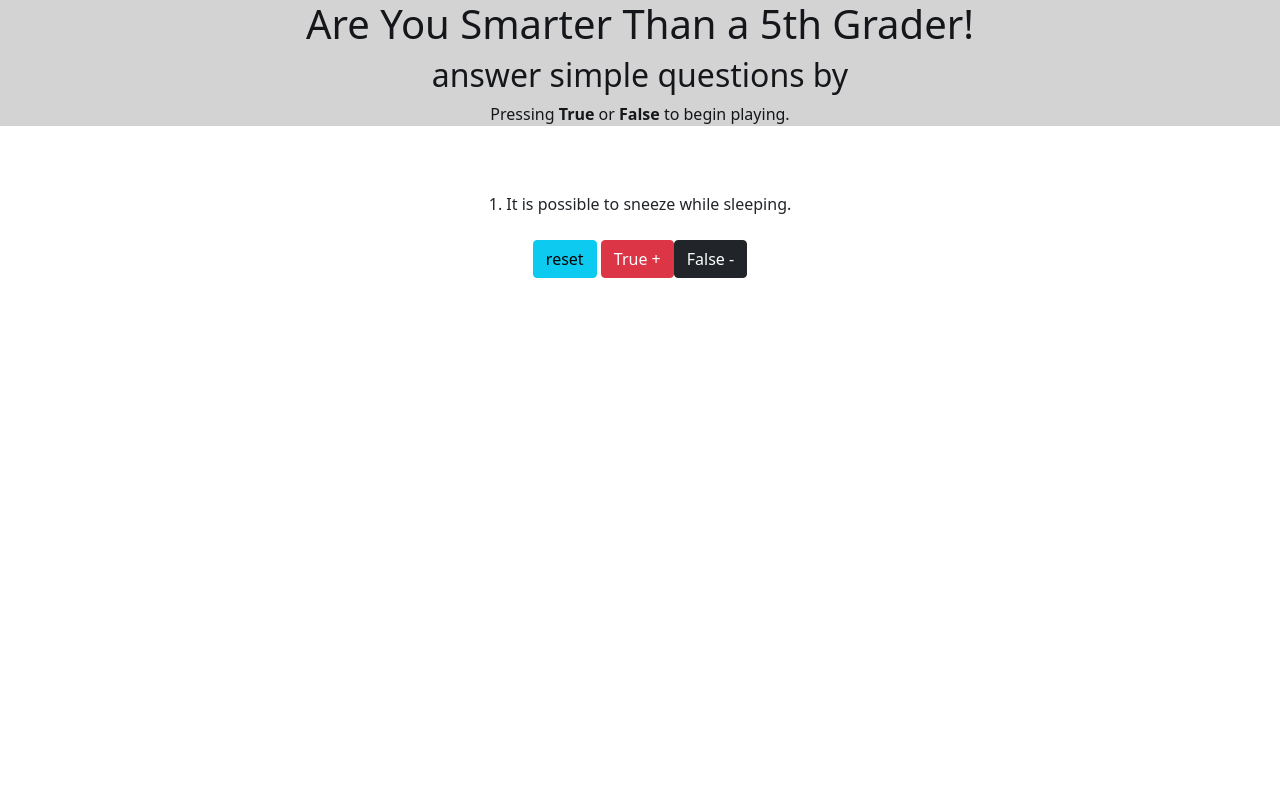
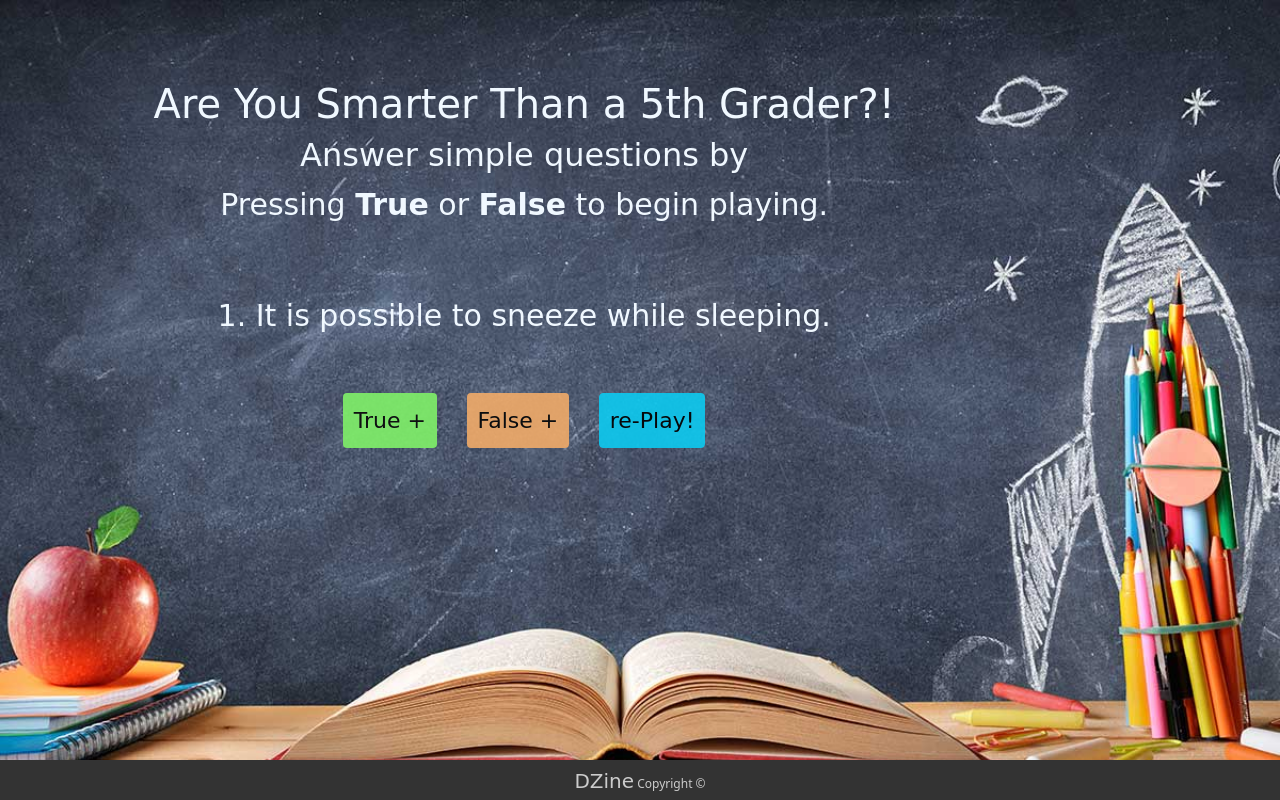
Before and after one commit to DavZep/Question_game, a plain HTML site: page Question_game.html in a window 1280 px wide. Drawn offline with nearby package versions, Linux system fonts and the light colour scheme; a web font is replaced by a local one.

Commit message:
styling js html

```diff
--- a/Question_game.html
+++ b/Question_game.html
@@ -5,141 +5,42 @@
     <meta charset="UTF-8">
     <meta http-equiv="X-UA-Compatible" content="IE=edge">
     <meta name="viewport" content="width=device-width, initial-scale=1.0">
+    <link rel="stylesheet" href="./assets/css/reset.css">
     <link href="https://cdn.jsdelivr.net/npm/bootstrap@5.1.3/dist/css/bootstrap.min.css" rel="stylesheet"
         integrity="sha384-1BmE4kWBq78iYhFldvKuhfTAU6auU8tT94WrHftjDbrCEXSU1oBoqyl2QvZ6jIW3" crossorigin="anonymous">
+    <link rel="stylesheet" type="text/css" href="./assets/css/style.css">
+    <link rel="icon" href="./assets/images/" type="image/x-con">
+    <link rel="preconnect" href="https://fonts.googleapis.com">
+    <link rel="preconnect" href="https://fonts.gstatic.com" crossorigin>
+    <link href="https://fonts.googleapis.com/css2?family=Fredericka+the+Great&display=swap" rel="stylesheet">
+    <link rel="preconnect" href="https://fonts.googleapis.com">
+    <link rel="preconnect" href="https://fonts.gstatic.com" crossorigin>
+    <link href="https://fonts.googleapis.com/css2?family=Hurricane&display=swap" rel="stylesheet">
     <title>Q Game</title>
-    <style>
-
-    </style>
 </head>
 
 <body>
-
-<div id="game-container" class="jumbotron jumbotron-fluid" align="center">
-    <div id=""class="alert-dark">
-        <h1>Are You Smarter Than a 5th Grader!</h1>
-        <h2>answer simple questions by</h2>
-        <p>Pressing <strong>True</strong> or <strong>False</strong> to begin playing.</p>
-    </div>
-    <div class=" alert" role="alert" id="alert"></div>
-    <div id="question-container"></div>
-    <br>
-    <button id="reset" class="btn btn-info">reset</button>
-
-</div>
-
-<script type="text/javascript">
-    var game = {
-        q1: ["1. It is possible to sneeze while sleeping.", "true"],//true or False answer
-        q2: ["2. Australia is a country as well as a continent.", "true"],
-        q3: ["3. Herbivore animals consume meat.", "true"],
-        q4: ["4. The national Flag of America has 50 stars.", "true"],
-        q5: ["5. Jupiter is the smallest planet in the solar system.", "true"],
-        q6: ["6. The Sahara desert is the biggest desert in the world.", "true"],
-        q7: ["7. Crocodiles shed tears when they eat food.", "true"],
-        q8: ["8. The US shares borders with three countries.", "true"],
-        q9: ["9. Sharks are mammals.", "true"],
-        q10: ["10. There are 365 days in a year.", "true"]
-    }
-
-    var currentQ = 1;
-    var score = 0;
-    var alertMessage = document.getElementById("alert");
-    var questionContainer = document.getElementById("question-container");
-    var gameContainer = document.getElementById("game-container");
-
-    var yesBtn = document.createElement("button")
-    yesBtn.textContent = "True +"
-    yesBtn.setAttribute("id", "true")
-    yesBtn.setAttribute("class", "btn btn-danger")
-    gameContainer.appendChild(yesBtn)
-
-    var noBtn = document.createElement("button")
-    noBtn.textContent = "False -"
-    noBtn.setAttribute("id", "false")
-    noBtn.setAttribute("class", "btn btn-dark")
-    gameContainer.appendChild(noBtn)
-
-
-
-    function showGameQuestion() {
-        questionContainer.textContent = game[`q${currentQ}`][0];
-    }
-    showGameQuestion()
-
-    function gameOver() {
-        alertMessage.classList.add("alert-primary");
-        alertMessage.textContent = ("You Scored " + score + "/10 Correct!")
-        if (score === 10) {
-            questionContainer.textContent = "Game Over! Congrats You're smarter than a 5th grader";
-        }else {
-            questionContainer.textContent = "Game Over! Fail You're NOT smarter than a 5th grader";
-        }
-    }
-
-    function reset() {
-        currentQ = 1;
-        score = [];
-        showGameQuestion()
-    }
-
-    var resetBtn = document.getElementById("reset")
-    resetBtn.onclick = function(event) {
-        reset()
-    }
-
-    document.addEventListener("click", function () {
-        alertMessage.classList.remove("alert-success", "alert-danger");
-        alertMessage.textContent = "";
-        if (currentQ === 10) {
-            gameOver();
-        }
-        else {
-            if (event.target.id === game[`q${currentQ}`][1]) {
-                score++
-                alertMessage.classList.add("alert-success");
-                alertMessage.textContent = "Correct!"
-            }
-            else {
-                alertMessage.classList.add("alert-danger");
-                alertMessage.textContent = "Wrong!"
-            }
-
-            currentQ++
-            showGameQuestion();
-        }
-    });
-
-
-    // document.onkeyup = function (e) {
-    //     var userAnswer = e.key.toLowerCase();
-
-    //     alertMessage.classList.remove("alert-success", "alert-danger");
-    //     alertMessage.textContent = "";
-    //     if (currentQ === 10) {
-    //         gameOver();
-    //     }
-    //     else {
-    //         if (userAnswer === game[`q${currentQ}`][1]) {
-    //             console.log(userAnswer)
-    //             score++
-    //             alertMessage.classList.add("alert-success");
-    //             alertMessage.textContent = "Correct!"
-    //         }
-    //         else {
-    //             alertMessage.classList.add("alert-danger");
-    //             alertMessage.textContent = "Wrong!"
-    //         }
-
-    //         currentQ++
-    //         showGameQuestion();
-    //     }
-
-    // }
-
-
-
-</script>
+    <header></header>
+        <div></div>
+        <div id="game-container"  align="center">
+            <div class="">
+                <h1>Are You Smarter Than a 5th Grader?!</h1>
+                <h2>Answer simple questions by</h2>
+                <p>Pressing <strong>True</strong> or <strong>False</strong> to begin playing.</p>
+            </div>
+            <div class="alert" role="alert" id="alert"></div>
+            <div id="question-container"></div>
+            <br>
+            <button id="true" class="btn trueFalseBtn">True +</button>
+            <button id="false" class="btn trueFalseBtn">False +</button>
+            <button id="reset" class="btn btn-info">re-Play!</button>
+        </div>
+    <footer class="fixed-bottom">
+        <div class="footer">
+            <span style="font-size: 20px; font-family: 'Hurricane', cursive;">DZine</span> Copyright &copy;
+        </div>
+    </footer>
+    <script type="text/javascript" src="./assets/js/app.js"></script>
 
 </body>
 
--- /dev/null
+++ b/assets/css/reset.css
@@ -0,0 +1,48 @@
+/* http://meyerweb.com/eric/tools/css/reset/
+   v2.0 | 20110126
+   License: none (public domain)
+*/
+
+html, body, div, span, applet, object, iframe,
+h1, h2, h3, h4, h5, h6, p, blockquote, pre,
+a, abbr, acronym, address, big, cite, code,
+del, dfn, em, img, ins, kbd, q, s, samp,
+small, strike, strong, sub, sup, tt, var,
+b, u, i, center,
+dl, dt, dd, ol, ul, li,
+fieldset, form, label, legend,
+table, caption, tbody, tfoot, thead, tr, th, td,
+article, aside, canvas, details, embed,
+figure, figcaption, footer, header, hgroup,
+menu, nav, output, ruby, section, summary,
+time, mark, audio, video {
+	margin: 0;
+	padding: 0;
+	border: 0;
+	font-size: 100%;
+	font: inherit;
+	vertical-align: baseline;
+}
+/* HTML5 display-role reset for older browsers */
+article, aside, details, figcaption, figure,
+footer, header, hgroup, menu, nav, section {
+	display: block;
+}
+body {
+	line-height: 1;
+}
+ol, ul {
+	list-style: none;
+}
+blockquote, q {
+	quotes: none;
+}
+blockquote:before, blockquote:after,
+q:before, q:after {
+	content: '';
+	content: none;
+}
+table {
+	border-collapse: collapse;
+	border-spacing: 0;
+}
--- /dev/null
+++ b/assets/css/style.css
@@ -0,0 +1,75 @@
+
+body {
+    min-height: 100%;
+    background: url("../images/Chalkboard-books-and-apple.jpg");
+    background-repeat: no-repeat;
+    background-size: cover;
+}
+
+#game-container {
+    float: left;
+    position: relative;
+    padding-top: 80px;
+    padding-left: 12%;
+    padding-right: 10%;
+    font-size: 30px;
+    color: aliceblue;
+    font-family: 'Fredericka the Great', cursive;
+}
+
+#true {
+    padding: 10px;
+    margin: 10px;
+    font-size: 22px;
+    color: rgb(8, 8, 8);
+    background-color: rgb(128, 241, 105);
+    opacity: .9;
+}
+#true:hover {
+    font-size: 24px;
+    transition: 0.3s;
+    opacity: 1;
+}
+
+#false {
+    padding: 10px;
+    margin: 10px;
+    font-size: 22px;
+    color: rgb(4, 5, 5);
+    background-color: rgb(241, 171, 105);
+    opacity: .9;
+}
+
+#false:hover {
+    opacity: 1;
+    font-size: 24px;
+    transition: 0.3s;
+}
+
+#reset {
+    padding: 10px;
+    margin: 10px;
+    font-size: 22px;
+    opacity: .9;
+}
+
+#reset:hover {
+    opacity: 1;
+    font-size: 24px;
+    transition: .3s;
+}
+
+.footer {
+    padding: 6px 0;
+    clear: both;
+    font-size: 12px;
+    color: #fff;
+    color: #ccc;
+    text-align: center;
+    background: rgb(51, 51, 51);
+}
+
+.footer,
+.push {
+    height: 40px;
+}
--- /dev/null
+++ b/assets/js/app.js
@@ -0,0 +1,72 @@
+var game = {
+    q1: ["1. It is possible to sneeze while sleeping.", "true"],//true or False answer
+    q2: ["2. Australia is a country as well as a continent.", "true"],
+    q3: ["3. Herbivore animals consume meat.", "true"],
+    q4: ["4. The national Flag of America has 50 stars.", "true"],
+    q5: ["5. Jupiter is the smallest planet in the solar system.", "true"],
+    q6: ["6. The Sahara desert is the biggest desert in the world.", "true"],
+    q7: ["7. Crocodiles shed tears when they eat food.", "true"],
+    q8: ["8. The US shares borders with three countries.", "true"],
+    q9: ["9. Sharks are mammals.", "true"],
+    q10: ["10. There are 365 days in a year.", "true"]
+}
+
+var currentQ = 1;
+var score = 0;
+var alertMessage = document.getElementById("alert");
+var questionContainer = document.getElementById("question-container");
+var gameContainer = document.getElementById("game-container");
+
+function showGameQuestion() {
+    questionContainer.textContent = game[`q${currentQ}`][0];
+}
+showGameQuestion()
+
+function gameOver() {
+    alertMessage.classList.add("alert-primary");
+    alertMessage.textContent = ("You Scored " + score + "/10 Correct!")
+    if (score === 10) {
+        questionContainer.textContent = "Game Over! Congrats You're smarter than a 5th grader";
+    }else {
+        questionContainer.textContent = "Game Over! Fail you're NOT smarter than a 5th grader";
+    }
+}
+
+function reset() {
+    currentQ = 1;
+    score = [];
+    showGameQuestion()
+    console.log(score)
+}
+
+document.addEventListener("click", function (event) {
+    if (event.target.className === "btn trueFalseBtn") {
+        alertMessage.classList.remove("alert-success", "alert-danger");
+        alertMessage.textContent = "";
+        console.log(score)
+
+        if (parseInt(currentQ) === 10) {
+            gameOver();
+        }
+        else {
+            if (event.target.id === game[`q${currentQ}`][1]) {
+                score++;
+                alertMessage.classList.add("alert-success");
+                alertMessage.textContent = "Thats Correct!"
+            }
+            else {
+                alertMessage.classList.add("alert-danger");
+                alertMessage.textContent = "That's incorrect!"
+            }
+
+            currentQ++
+            showGameQuestion();
+        }
+    }
+    if (event.target.id === "reset") {
+        alertMessage.textContent = "";
+        alertMessage.classList.remove("alert-primary");
+        reset()
+
+    }
+});
```
Also changed, not shown: assets/images/Chalkboard-books-and-apple.jpg (added).
